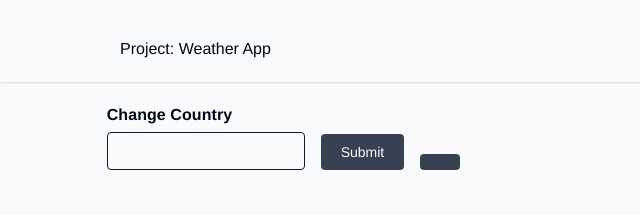
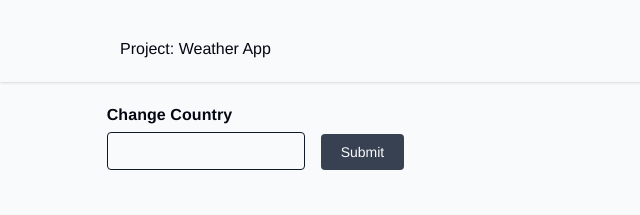
Before and after one commit to Justin-Bento/node-path-javascript-weather-app, a website built with webpack: page src/template.html in a window 1280 px wide. Shown: the top 215 px of the page, 0-640 px from the left. Built offline with nearby package versions, Linux system fonts and the light colour scheme.

Commit message:
Removed button to change data.

```diff
--- a/src/template.html
+++ b/src/template.html
@@ -40,9 +40,6 @@
         </fieldset>
         <fieldset>
           <input type="submit" value="submit" />
-        </fieldset>
-        <fieldset>
-          <button id="change-metric"></button>
         </fieldset>
       </form>
       <section class="location-infromation">
```
